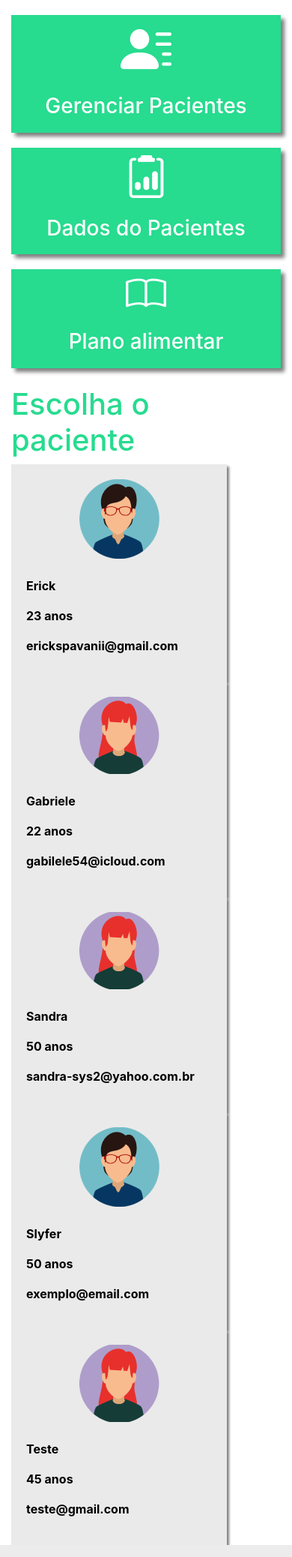
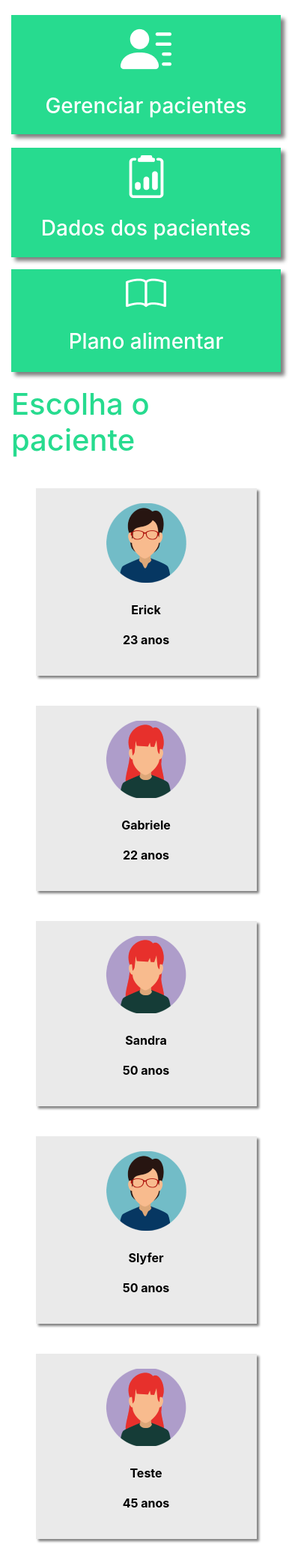
Before and after one commit to Erick-Pavani/NutriLab, a Django app: page /dados_paciente/ in a window 390 px wide. Shown: the part 56-2132 px from the top of the page at 75% size. Run offline with Django 4.2, Linux system fonts and the light colour scheme; a user stored in the database is signed in; data comes from the database, SQL or seed files in the repository; both versions use the stored data as it was after the commit.

Commit message:
Made all screens responsive

```diff
--- a/autenticacao/views.py
+++ b/autenticacao/views.py
@@ -52,7 +52,7 @@ def cadastro(request):
 def logar(request):
     if request.method == "GET":
         if request.user.is_authenticated:
-            return redirect('/')
+            return redirect('/pacientes')
         return render(request, 'login.html')
 
     username = request.POST.get('usuario')
@@ -69,6 +69,7 @@ def logar(request):
 
 def sair(request):
     auth.logout(request)
+    messages.add_message(request, constants.SUCCESS, 'Logout realizado com sucesso!')
     return redirect('/auth/logar')
 
 def ativar_conta(request, token):
--- a/plataforma/templates/dados_paciente_listar.html
+++ b/plataforma/templates/dados_paciente_listar.html
@@ -1,33 +1,36 @@
 {% extends 'base_plataforma.html' %}
 {% load static %}
+
+{% block 'titulo' %}
+Pacientes - NutriLab
+{% endblock %}
 
 {% block 'plataforma' %}
     {% if messages %}
         <br>
         {% for message in messages %}
-            <div class="alert {{message.tags}}">
+            <div id="msg" class="alert {{message.tags}}">
                 {{message}}
             </div>
         {% endfor %}
     {% endif %}
     <br>
-		<h1 class="titulo">Escolha o paciente</h1>
-    <div  class="row">
+    <h1 class="titulo mb-4">Escolha o paciente</h1>
+    <div class="row align-items-center justify-content-center mb-lg-4">
         {% for paciente in pacientes %}
-            <div class="col-md-4">
+            <div class="col-md-4 col-sm-6 col-10">
                 <a href="{% url 'dados_paciente' paciente.id %}" class="link-hover">
-                    <div class="card-paciente">
+                    <div class="card-paciente mb-lg-0 mb-4 mt-3">
                         <div class="foto-perfil">
-                            {% if paciente.sexo == "M" %}
-                                <img src="{% static 'plataforma/img/perfil2.png' %}">
+                            {% if paciente.sexo == "F" %}
+                                <img src="{% static 'plataforma/img/perfil1.png' %}" class="img-fluid">
                             {% else %}
-                                <img src="{% static 'plataforma/img/perfil1.png' %}">
+                                <img src="{% static 'plataforma/img/perfil2.png' %}" class="img-fluid">
                             {% endif %}
                         </div>
                         <br>
-                        <p class="dados">{{ paciente.nome }}</p>
-                        <p class="dados">{{ paciente.idade }} anos</p>
-                        <p class="dados">{{ paciente.email }}</p>
+                        <p class="dados text-center">{{ paciente.nome }}</p>
+                        <p class="dados text-center">{{ paciente.idade }} anos</p>
                     </div>
                 </a>
             </div>
--- a/templates/base.html
+++ b/templates/base.html
@@ -12,17 +12,38 @@
     <body>
         {% if user.is_authenticated %}
             <nav style="background-color: #27DB8F;" class="navbar navbar-expand-lg navbar-dark">
-                <a style="font-weight: bold" class="navbar-brand" href="#">NUTRI LAB</a>
+                <a style="font-weight: bold" class="navbar-brand" href="{% url 'pacientes' %}">NUTRI LAB</a>
                 <button class="navbar-toggler" type="button" data-toggle="collapse" data-target="#navbarNav" aria-controls="navbarNav" aria-expanded="false" aria-label="Toggle navigation">
-                <span class="navbar-toggler-icon"></span>
+                    <span class="navbar-toggler-icon"></span>
                 </button>
+                <div class="collapse navbar-collapse justify-content-end" id="navbarNav">
+                    <ul class="d-flex navbar-nav">
+                        <li class="nav-item">
+                            <a class="nav-link active" aria-current="page" href="{% url 'sair' %}">Sair</a>
+                        </li>
+                    </ul>
+                </div>
             </nav>
         {% endif %}
 
-        {% block 'body' %}{% endblock  %}
+        {% block 'body' %}
+        {% endblock  %}
 
-    <script src="https://cdn.jsdelivr.net/npm/jquery@3.5.1/dist/jquery.slim.min.js"></script>
-    <script src="https://cdn.jsdelivr.net/npm/bootstrap@4.6.1/dist/js/bootstrap.bundle.min.js" ></script>
+        <script src="https://cdn.jsdelivr.net/npm/jquery@3.5.1/dist/jquery.slim.min.js"></script>
+        <script src="https://cdn.jsdelivr.net/npm/bootstrap@4.6.1/dist/js/bootstrap.bundle.min.js"></script>
+        <script>
+            function removeMensagem() {
 
+                setTimeout(function () {
+                    var msg = document.getElementById("msg");
+                    msg.parentNode.removeChild(msg);
+                }, 5000);
+            }
+            document.onreadystatechange = () => {
+                if (document.readyState === 'complete') {
+                    removeMensagem();
+                }
+            };
+        </script>
     </body>
 </html>
--- a/templates/base_plataforma.html
+++ b/templates/base_plataforma.html
@@ -9,33 +9,47 @@
 {% block 'body' %}
     <div class="container-fluid">
         <div class="row">
-            <div class="col-md-2">
+            <div class="col-lg-3">
+                <div class="row">
+                    <div class="col-sm-4 col-lg-12">
                         <a href="{% url 'pacientes' %}" class="link-lateral">
-                    <div class="card-lateral">
+                            <div class="card-lateral"  style="min-height: 90%!important; max-height: 90%!important;">
                                 <img src="{% static 'plataforma/img/paciente.png' %}">
                                 <br>
                                 <br>
-                        <h3>Gerenciar Pacientes</h3>
+                                <h3>
+                                    Gerenciar pacientes
+                                </h3>
                             </div>
                         </a>
+                    </div>
+                    <div class="col-sm-4 col-lg-12">
                         <a href="{% url 'dados_paciente_listar' %}" class="link-lateral">
-                    <div class="card-lateral">
+                            <div class="card-lateral" style="min-height: 90%!important; max-height: 90%!important;">
                                 <img src="{% static 'plataforma/img/dados_paciente.png' %}">
                                 <br>
                                 <br>
-                        <h3>Dados do Pacientes</h3>
+                                <h3>
+                                    Dados dos pacientes
+                                </h3>
                             </div>
                         </a>
+                    </div>
+                    <div class="col-sm-4 col-lg-12">
                         <a href="{% url 'plano_alimentar_listar' %}" class="link-lateral">
-                    <div class="card-lateral">
+                            <div class="card-lateral" style="min-height: 90%!important; max-height: 90%!important;">
                                 <img src="{% static 'plataforma/img/plano_alimentar.png' %}">
                                 <br>
                                 <br>
-                        <h3>Plano alimentar</h3>
+                                <h3>
+                                    Plano alimentar
+                                </h3>
                             </div>
                         </a>
                     </div>
-            <div class="col-md-8">
+                </div>
+            </div>
+            <div class="col-lg-9">
                 {% block 'plataforma' %}
                 {% endblock %}
             </div>
--- a/templates/static/plataforma/css/css.css
+++ b/templates/static/plataforma/css/css.css
@@ -19,7 +19,6 @@
 
 .card-paciente{
     background-color: #EAEAEA;
-    width: 80%;
     box-shadow: 3px 3px 3px gray;
     padding: 20px;
     color: black;
@@ -36,14 +35,3 @@
 .dados{
     font-weight: bold;
 }
-
-.descricao{
-    margin-left: -12%;
-}
-
-@media (max-width: 1300px)
-{
-    .descricao{
-        margin-left: 1px;
-    }
-}
```
Also changed, not shown: autenticacao/templates/cadastro.html (+7 -10 lines), autenticacao/templates/login.html (+7 -4 lines), plataforma/templates/dados_paciente.html (+11 -7 lines), plataforma/templates/pacientes.html (+17 -12 lines), plataforma/templates/plano_alimentar.html (+7 -3 lines), plataforma/templates/plano_alimentar_listar.html (+13 -10 lines), templates/static/autenticacao/css/css.css (+14 -3 lines), db.sqlite3. Lines whose indentation alone changed are shown as unchanged.
